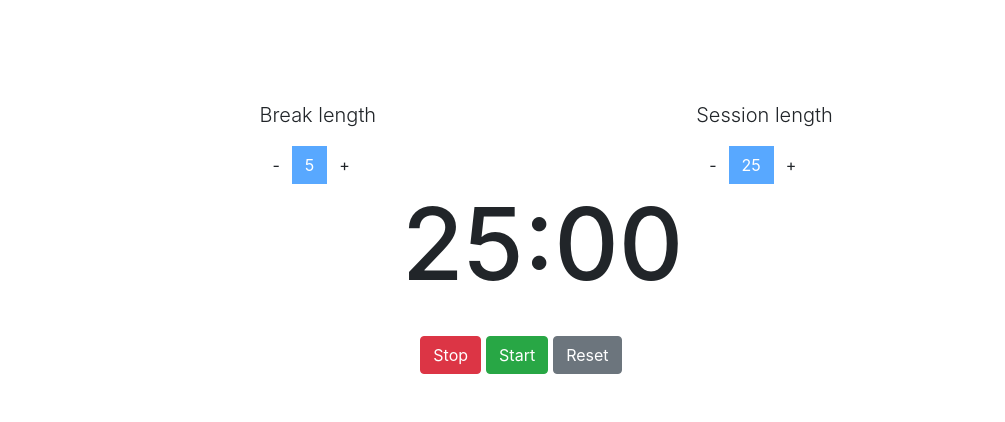
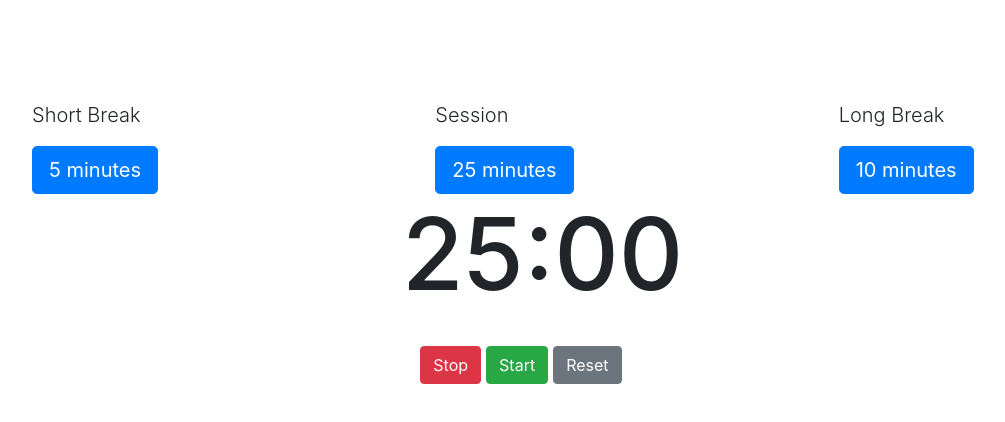
Before and after one commit to pasDamola/ReactPomodoro, a React (Create React App) app in the folder pomodoro/: page / in a window 1280 px wide. Shown: the top 422 px of the page, without its empty margins (68-1073 px from the left). Built offline with nearby package versions, Linux system fonts and the light colour scheme.

Commit message:
Rearrangement of structure

```diff
--- a/pomodoro/src/App.js
+++ b/pomodoro/src/App.js
@@ -20,31 +20,35 @@ class Timer extends React.Component {
 
 }
 
-class TimerLength extends React.Component {
+class LongBreak extends React.Component {
   constructor(props){
     super(props);
   }
   render() {
     return (
       <div class="col-md-4">
-        <p class="text center lead">Session length</p>
-        <div class="btn-group btn-group" role="group" aria-label="...">
-          <div class="btn-group" role="group">
-            <button type="button" class="btn btn-default" onClick={this.props.decrement}>-</button>
-          </div>
-          <div class="btn-group" role="group">
-            <button type="button" class="btn btn-primary disabled">{this.props.time}</button>
-          </div>
-          <div class="btn-group" role="group">
-            <button type="button" class="btn btn-default" onClick={this.props.increment}>+</button>
-          </div>
-        </div>
+        <p class="text center lead">Long Break</p>
+        <button type="button" class="btn btn-primary btn-lg" onClick={this.props.longBreak}>10 minutes</button>
       </div>
     );
   }
 }
 
-class BreakLength extends React.Component {
+class Session extends React.Component {
+  constructor(props){
+    super(props);
+  }
+  render() {
+    return (
+      <div class="col-md-4">
+        <p class="text center lead">Session</p>
+        <button type="button" class="btn btn-primary btn-lg" onClick={this.props.session}>25 minutes</button>
+      </div>
+    );
+  }
+}
+
+class ShortBreak extends React.Component {
 
   constructor(props){
     super(props);
@@ -53,18 +57,8 @@ class BreakLength extends React.Component {
   render() {
     return (
       <div class="col-md-4">
-        <p class="text center lead">Break length</p>
-        <div class="btn-group btn-group" role="group" aria-label="...">
-          <div class="btn-group" role="group">
-            <button type="button" class="btn btn-default" onClick={this.props.decrementBreak}>-</button>
-          </div>
-          <div class="btn-group" role="group">
-            <button type="button" class="btn btn-primary disabled" >{this.props.breakTime}</button>
-          </div>
-          <div class="btn-group" role="group">
-            <button type="button" class="btn btn-default" onClick={this.props.incrementBreak}>+</button>
-          </div>
-        </div>
+        <p class="text center lead">Short Break</p>
+        <button type="button" class="btn btn-primary btn-lg" onClick={this.props.shortBreak}>5 minutes</button>
       </div>
     );
   }
@@ -89,7 +83,7 @@ class StopButton extends React.Component {
   render() {
     return (
       <div style={{ marginRight: 5 }}>
-        <button className="btn btn-danger">Stop</button>
+        <button className="btn btn-danger" onClick={this.props.stopCountDown}>Stop</button>
       </div>
     );
   }
@@ -99,7 +93,7 @@ class ResetButton extends React.Component {
   render() {
     return (
       <div>
-        <button className="btn btn-secondary">Reset</button>
+        <button className="btn btn-secondary" onClick={this.props.reset}>Reset</button>
       </div>
     );
   }
@@ -110,59 +104,85 @@ class ResetButton extends React.Component {
 class Pomodoro extends React.Component {
   constructor(props) {
     super(props);
-
     this.state = {
-      breakTime : 5,
       time : 25,
       secondsRemaining : '',
-      intervalHandle : ''
+      minutes : '',
+
+    }
+    this.intervalHandle;
+    this.shortBreak = this.shortBreak.bind(this);
+    this.longBreak = this.longBreak.bind(this);
+    this.session = this.session.bind(this);
+    this.startCountDown = this.startCountDown.bind(this);
+    this.stopCountDown = this.stopCountDown.bind(this);
+    this.reset = this.reset.bind(this);
+    this.tick = this.tick.bind(this);
+
   }
 
-    this.startCountDown = this.startCountDown.bind(this);
-    this.increment = this.increment.bind(this);
-    this.decrement = this.decrement.bind(this);
-    this.incrementBreak = this.incrementBreak.bind(this);
-    this.decrementBreak = this.decrementBreak.bind(this);
-  }
-  startCountDown() {
+ tick(){
    this.setState({
-     secondsRemaining : this.state.time * 60,
-     intervalHandle : setInterval(tick, 100)
+     time : this.state.time - 1,
+   })
+
+   const time = this.state.time;
+
+   if(time < 10){
+    this.setState({
+      time : "0" + time,
     })
    }
 
-  increment(){
+   if(time === 0){
+     clearInterval(this.intervalHandle);
+   }
+ }
+
+
+  startCountDown() {
+      this.intervalHandle =  setInterval(this.tick, 1000)
+  }
+
+  stopCountDown(){
+    clearInterval(this.intervalHandle);
+  }
+
+  reset(){
     this.setState({
-      time : this.state.time + 1
+      time : 10
     })
   }
 
-  decrement(){
+  shortBreak(){
     this.setState({
-      time : this.state.time - 1
+      time: '05'
     })
   }
 
-  incrementBreak(){
+ longBreak(){
   this.setState({
-      breakTime : this.state.breakTime + 1
+    time : 10,
   })
  }
 
-  decrementBreak(){
+ session(){
   this.setState({
-      breakTime : this.state.breakTime - 1
+    time : 25,
   })
  }
+
+
 
 
   render() {
     return (
       <div>
-        <div class="row" style={{ paddingTop: 100 }}>
-          <div class="col-md-3"></div>
-          <BreakLength breakTime = {this.state.breakTime} incrementBreak={this.incrementBreak} decrementBreak={this.decrementBreak}/>
-          <TimerLength time={this.state.time} increment={this.increment} decrement={this.decrement} />
+        <div class="row" style={{ paddingTop: 100, paddingLeft:100 }}>
+          <div></div>
+          <ShortBreak shortBreak={this.shortBreak}/>
+          <Session session={this.sesssion} />
+          <LongBreak longBreak={this.longBreak}/>
         </div>
         <div class="row" style={{ paddingLeft: 50 }}>
           <div class="col-md-4"></div>
@@ -173,9 +193,9 @@ class Pomodoro extends React.Component {
         <div class="row">&nbsp;</div>
         <div class="row" style={{ paddingLeft: 100 }}>
           <div class="col-md-4"></div>
-          <StopButton />
+          <StopButton stopCountDown={this.stopCountDown}/>
           <StartButton startCountDown={this.startCountDown} />
-          <ResetButton />
+          <ResetButton reset={this.reset} />
 
         </div>
       </div>
```
Lines whose indentation alone changed are shown as unchanged.
